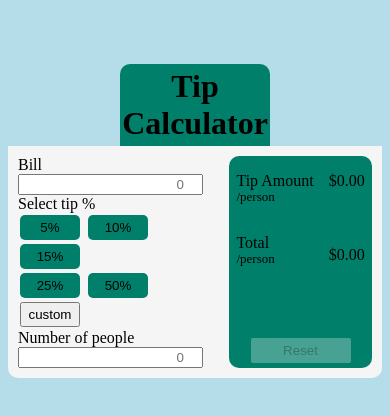
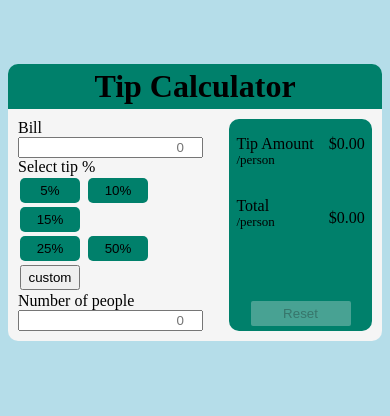
Before and after one commit to punithashunmugam4/TipCalculator, a plain HTML site: page index.html in a window 390 px wide. Drawn offline with Linux system fonts and the light colour scheme.

Commit message:
Update style.css

```diff
--- a/style.css
+++ b/style.css
@@ -84,22 +84,22 @@ input{
 }
 
 @media screen and  (max-width:900px) {
-    #total-content{
+    h1,#total-content{
         width: 70%;
     }
 }
 @media screen and  (max-width:520px) {
-    #total-content{
+    h1,#total-content{
         width: 90%;
     }
 }
 @media screen and  (max-width:410px) {
-    #total-content{
+    h1,#total-content{
         width: 100%;
     }
 }
 @media screen and  (max-width:370px) {
-    #total-content{
+    h1,#total-content{
         width: 100%;
         flex-direction: column;
     }
```
